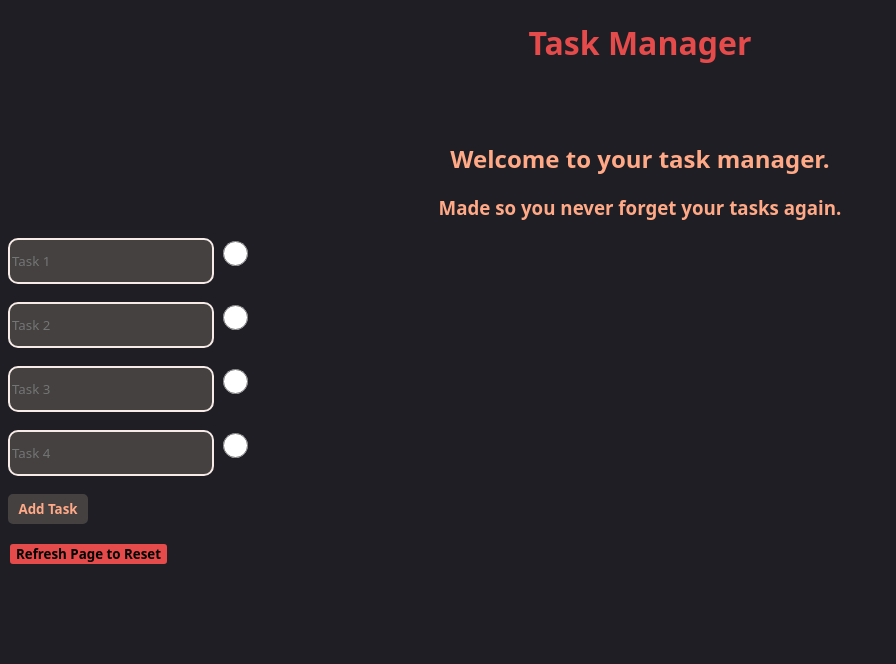
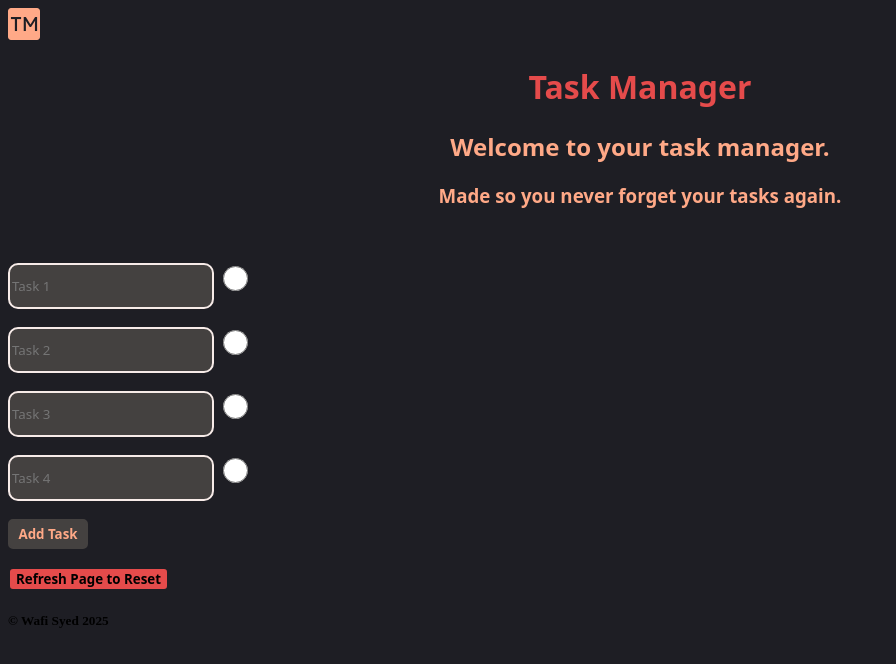
Before and after one commit to WafflesNZXT/TaskManager, a plain HTML site: page index.html in a window 1280 px wide. Shown: the whole page, without its empty margins (0-896 px from the left). Drawn offline with Linux system fonts and the light colour scheme.

Commit message:
Update index.html
Logo addition + copyright addition

```diff
--- a/index.html
+++ b/index.html
@@ -11,12 +11,15 @@
     <title>Task Manager</title>
 </head>
 <body>
+
+    <img class="logo" src="favicon-32x32.png">
+
     <h1>Task Manager</h1>
-
-    <br><br>
 
     <h2>Welcome to your task manager.</h2>
     <h3>Made so you never forget your tasks again.</h3>
+
+    <br><br>
 
     <input name="taskname1" type="text" class="textbox" placeholder="Task 1">
     <input name="task1" type="radio" class="radiobutton">
@@ -108,5 +111,7 @@ document.getElementById('resetButton').addEventListener('click', function() {
 });
     </script>
 
+
+<h5 class="copyright">© Wafi Syed 2025</h5>
 </body>
 </html>
```
